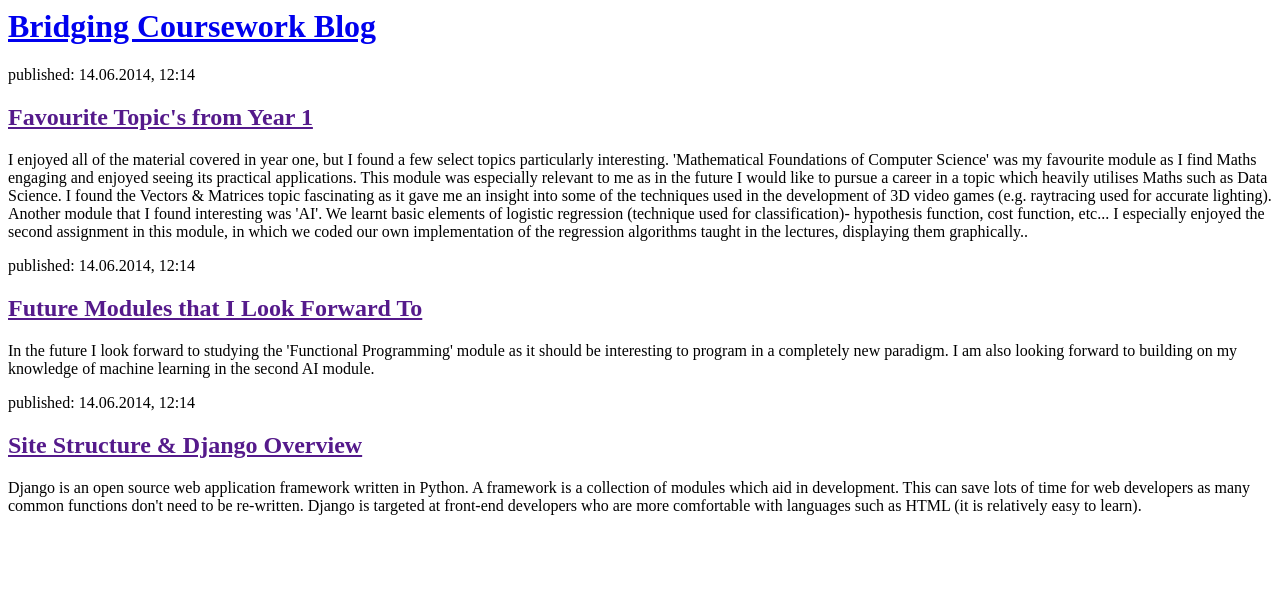
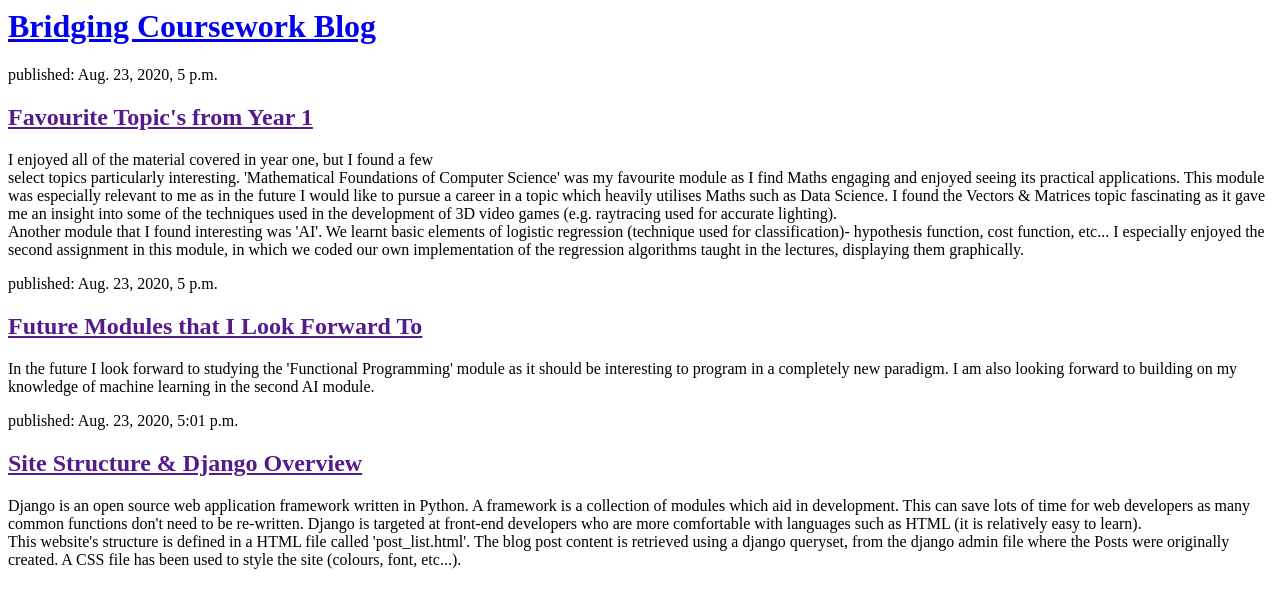
Before and after one commit to JoelHutchinson/my-first-blog, a Django app: page / in a window 1280 px wide. Shown: the top 608 px of the page. Run offline with Django 3.2, Linux system fonts and the light colour scheme; data comes from the database, SQL or seed files in the repository; both versions use the stored data as it was after the commit.

Commit message:
Modified templates to display posts from database

```diff
--- a/blog/templates/blog/post_list.html
+++ b/blog/templates/blog/post_list.html
@@ -6,22 +6,12 @@
 <div>
 <h1><a href="/">Bridging Coursework Blog</a></h1>
 </div>
+{% for post in posts %}
 <div>
-<p>published: 14.06.2014, 12:14</p>
-<h2><a href="">Favourite Topic's from Year 1</a></h2>
-<p>I enjoyed all of the material covered in year one, but I found a few
-select topics particularly interesting. 'Mathematical Foundations of Computer Science' was my favourite module as I find Maths engaging and enjoyed seeing its practical applications. This module was especially relevant to me as in the future I would like to pursue a career in a topic which heavily utilises Maths such as Data Science. I found the Vectors & Matrices topic fascinating as it gave me an insight into some of the techniques used in the development of 3D video games (e.g. raytracing used for accurate lighting).
-Another module that I found interesting was 'AI'. We learnt basic elements of logistic regression (technique used for classification)- hypothesis function, cost function, etc... I especially enjoyed the second assignment in this module, in which we coded our own implementation of the regression algorithms taught in the lectures, displaying them graphically..</p>
+<p>published: {{ post.published_date }}</p>
+<h2><a href="">{{ post.title }}</a></h2>
+<p>{{ post.text|linebreaksbr }}</p>
 </div>
-<div>
-<p>published: 14.06.2014, 12:14</p>
-<h2><a href="">Future Modules that I Look Forward To</a></h2>
-<p>In the future I look forward to studying the 'Functional Programming' module as it should be interesting to program in a completely new paradigm. I am also looking forward to building on my knowledge of machine learning in the second AI module.</p>
-</div>
-<div>
-<p>published: 14.06.2014, 12:14</p>
-<h2><a href="">Site Structure & Django Overview</a></h2>
-<p>Django is an open source web application framework written in Python. A framework is a collection of modules which aid in development. This can save lots of time for web developers as many common functions don't need to be re-written. Django is targeted at front-end developers who are more comfortable with languages such as HTML (it is relatively easy to learn).</p>
-</div>
+{% endfor %}
 </body>
 </html>
--- a/blog/views.py
+++ b/blog/views.py
@@ -1,5 +1,8 @@
 from django.shortcuts import render
+from django.utils import timezone
+from .models import Post
 
 # Create your views here.
 def post_list(request):
-    return render(request, 'blog/post_list.html', {})
+    posts = Post.objects.filter(published_date__lte=timezone.now()).order_by('published_date')
+    return render(request, 'blog/post_list.html', {'posts': posts})
```
Also changed, not shown: db.sqlite3.
